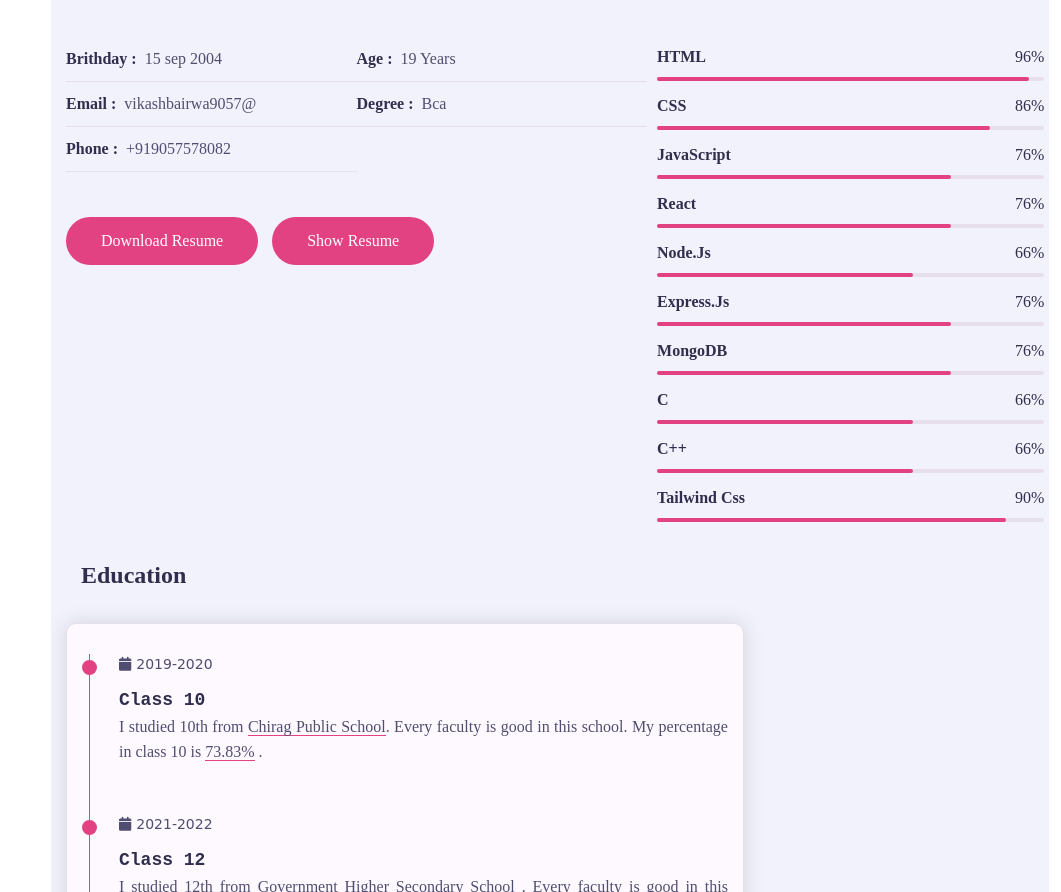
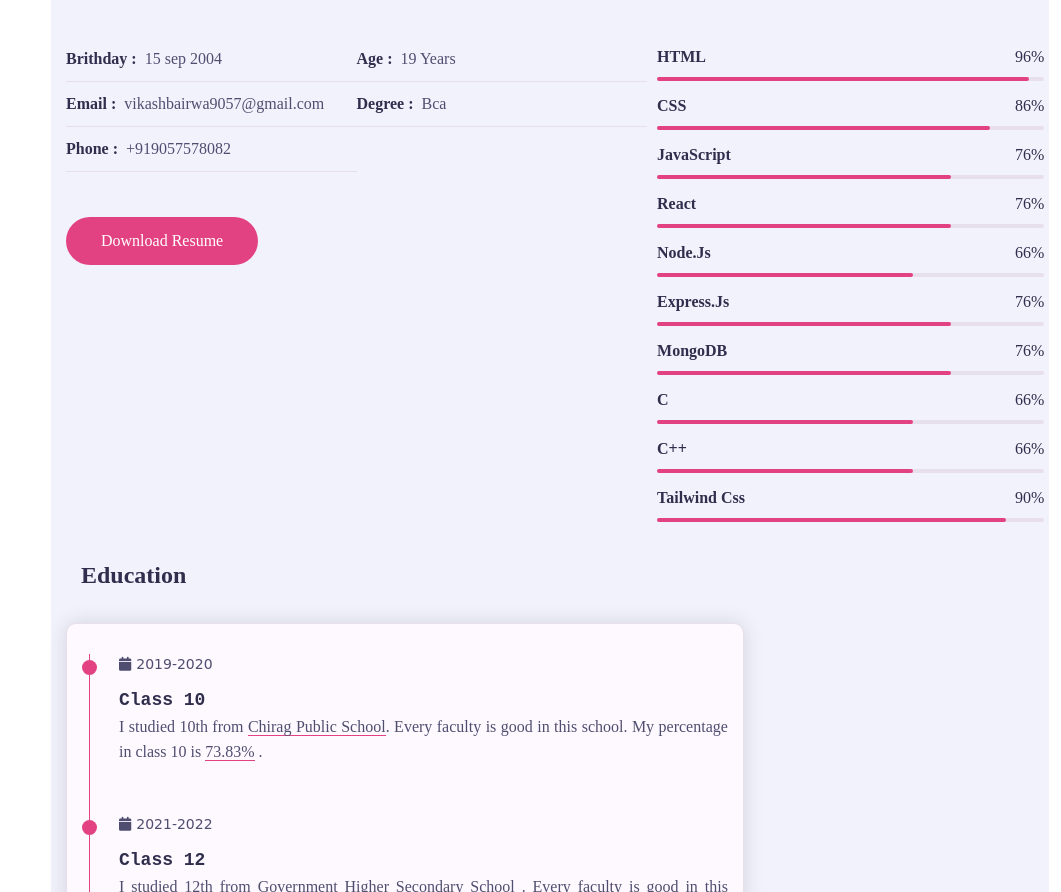
Before and after one commit to Vikasbairw/Portfolio, a plain HTML site: page index.html in a window 1280 px wide. Shown: the part 1074-1966 px from the top of the page, without its empty margins (219-1280 px from the left). Drawn offline with Linux system fonts and the light colour scheme; a web font is replaced by a local one.

Commit message:
remove show resume

```diff
--- a/index.html
+++ b/index.html
@@ -88,7 +88,7 @@
                                             <p>Age : <span>19 Years</span></p>
                                         </div>
                                         <div class="info-item">
-                                            <p>Email : <span>vikashbairwa9057@</span></p>
+                                            <p>Email : <span>vikashbairwa9057@gmail.com</span></p>
                                         </div>
                                         <div class="info-item">
                                             <p>Degree : <span>Bca</span></p>
@@ -100,7 +100,6 @@
                                     <div class="row">
                                         <div class="button">
                                             <a href="image/vikas_resume.png" download class="btn">Download Resume</a>
-                                            <div class="btn " style="cursor: pointer;">Show Resume</div>
                                         </div>
                                     </div>
                                 </div>
```
